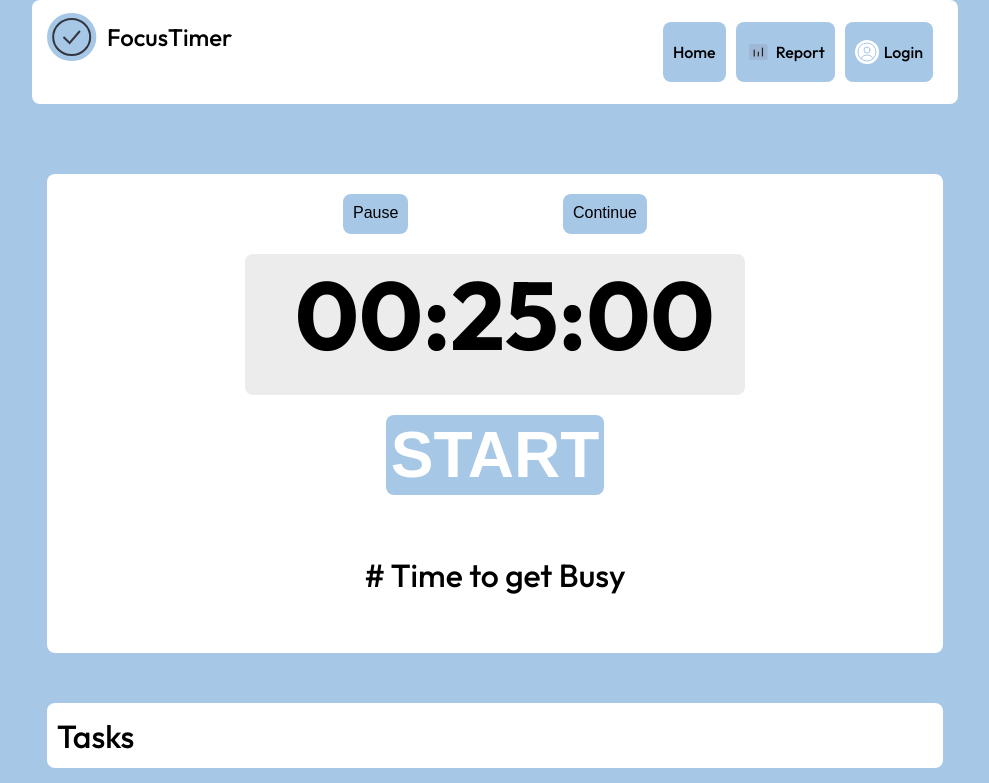
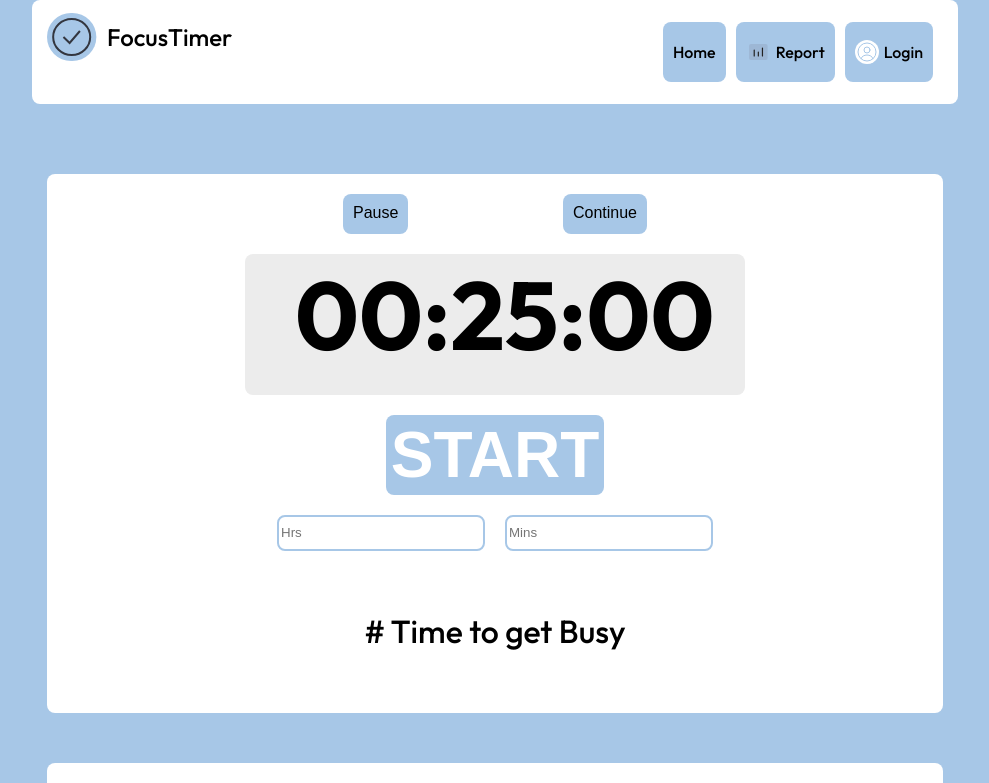
Before and after one commit to VelmaKimani/focus-timer, a React (Create React App) app in the folder client/: page / in a window 1280 px wide. Shown: the top 783 px of the page, without its empty margins (145-1134 px from the left). Built offline with nearby package versions, Linux system fonts and the light colour scheme.

Commit message:
Added time inputs in home page

```diff
--- a/client/src/Home.css
+++ b/client/src/Home.css
@@ -7,7 +7,7 @@
 .timercontainer{
     width: 100%;
     min-width: 500px;
-    height: 459px;
+    height: 519px;
     background-color: white;
     border-radius: 8px;
     padding-top: 20px;
@@ -48,6 +48,21 @@
     font-size: 64px;
     font-weight: 700;
     padding: 2px;
+}
+.timeinput{
+    width: 500px;
+    margin: auto;
+    margin-top: 20px;
+    display: flex;
+    justify-content: center; /* Center items horizontally */
+    align-items: center;
+}
+.timeinput input{
+    width: 200px;
+    margin: 0 10px;
+    border: 2px solid #A7C7E7;
+    line-height: 30px;
+    border-radius: 8px;
 }
 .p{
     font-size: 32px;
--- a/client/src/pages/Home.js
+++ b/client/src/pages/Home.js
@@ -19,6 +19,10 @@ export default function Home() {
         <button className='start'>
           START
         </button>
+        <div className='timeinput'>
+          <input type='number' placeholder='Hrs' min="0"></input>
+          <input type="number" placeholder='Mins' min="0" max="59"></input>
+        </div>
         <p className='p'># Time to get Busy</p>
       </div>
       <div className='taskscontainer'>
```
